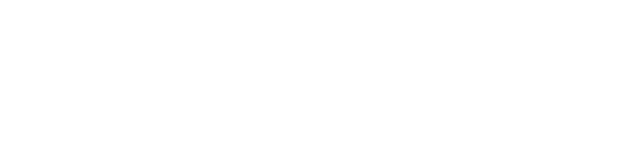
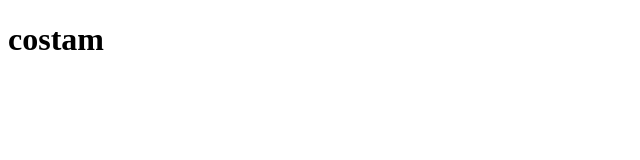
Before and after one commit to PawelSliwa/Proj1, a plain HTML site: page index.html in a window 1280 px wide. Shown: the whole page, without its empty margins (0-640 px from the left). Drawn offline with Linux system fonts and the light colour scheme.

Commit message:
dodanyh1

```diff
--- a/index.html
+++ b/index.html
@@ -5,6 +5,6 @@
     <title>Title1</title>
   </head>
   <body>
-
+<h1>costam</h1>
   </body>
 </html>
```
